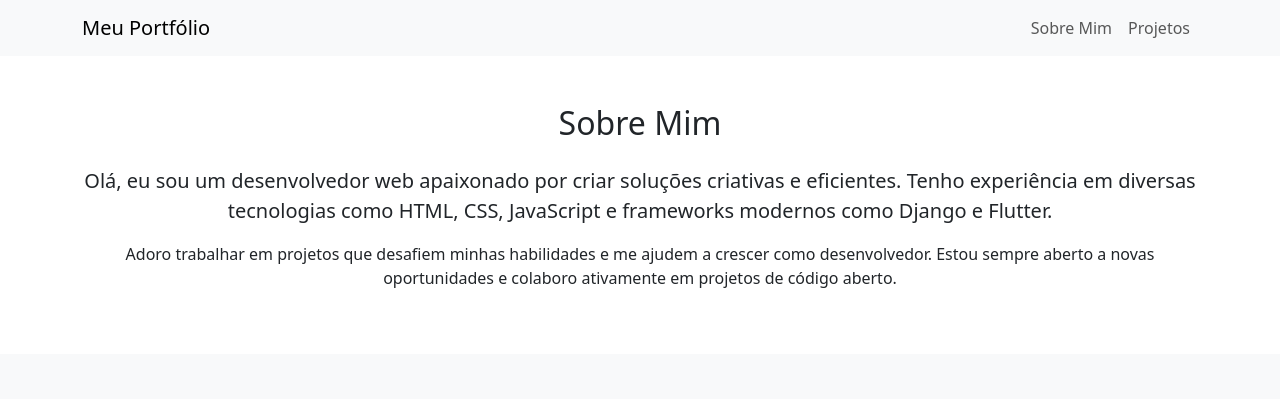
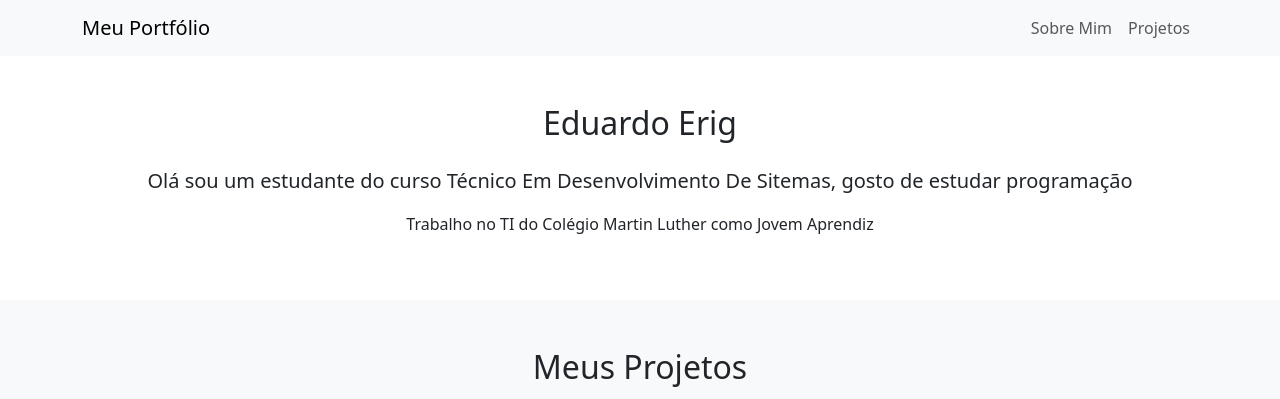
Before and after one commit to eduardoerig/portifolioBoostrap, a plain HTML site: page index.html in a window 1280 px wide. Shown: the top 399 px of the page. Drawn offline with nearby package versions, Linux system fonts and the light colour scheme.

Commit message:
Add files via upload

```diff
--- a/index.html
+++ b/index.html
@@ -6,27 +6,19 @@
   <meta name="viewport" content="width=device-width, initial-scale=1.0">
   <title>Meu Portfólio</title>
 
-  <!-- Referência ao Bootstrap CDN -->
-  <!-- Esse link importa o CSS do Bootstrap, permitindo usar suas classes e componentes prontos -->
   <link href="https://cdn.jsdelivr.net/npm/bootstrap@5.3.0-alpha1/dist/css/bootstrap.min.css" rel="stylesheet">
 </head>
 
 <body>
 
-  <!-- Navbar (Menu de Navegação) -->
-  <!-- O componente navbar cria um menu de navegação fixo no topo da página -->
-  <!-- Ele é responsivo, ajustando-se para uma versão 'hambúrguer' em telas menores -->
   <nav class="navbar navbar-expand-lg navbar-light bg-light">
     <div class="container">
-      <!-- Título da página (pode ser o nome ou logotipo do desenvolvedor) -->
       <a class="navbar-brand" href="#">Meu Portfólio</a>
 
-      <!-- Botão de colapso da navbar para telas pequenas (mostra o ícone de menu) -->
       <button class="navbar-toggler" type="button" data-bs-toggle="collapse" data-bs-target="#navbarNav" aria-controls="navbarNav" aria-expanded="false" aria-label="Toggle navigation">
         <span class="navbar-toggler-icon"></span>
       </button>
 
-      <!-- Itens da navbar, como links para diferentes seções -->
       <div class="collapse navbar-collapse" id="navbarNav">
         <ul class="navbar-nav ms-auto">
           <li class="nav-item">
@@ -40,46 +32,32 @@
     </div>
   </nav>
 
-  <!-- Seção Sobre Mim -->
-  <!-- A tag 'section' é usada para definir uma parte específica da página -->
-  <!-- A classe 'py-5' adiciona espaçamento vertical (padding) à seção e 'bg-white' aplica o fundo branco -->
   <section id="sobre-mim" class="py-5 bg-white">
     <div class="container text-center">
-      <!-- Título da seção, centralizado com Bootstrap -->
-      <h2 class="mb-4">Sobre Mim</h2>
-      <!-- Texto explicativo sobre o desenvolvedor, usando classes de texto Bootstrap -->
-      <p class="lead">Olá, eu sou um desenvolvedor web apaixonado por criar soluções criativas e eficientes. Tenho experiência em diversas tecnologias como HTML, CSS, JavaScript e frameworks modernos como Django e Flutter.</p>
-      <p>Adoro trabalhar em projetos que desafiem minhas habilidades e me ajudem a crescer como desenvolvedor. Estou sempre aberto a novas oportunidades e colaboro ativamente em projetos de código aberto.</p>
+      <h2 class="mb-4">Eduardo Erig</h2>
+      <p class="lead">Olá sou um estudante do curso Técnico Em Desenvolvimento De Sitemas, gosto de estudar programação </p>
+      <p>Trabalho no TI do Colégio Martin Luther como Jovem Aprendiz</p>
     </div>
   </section>
 
-  <!-- Seção Projetos -->
-  <!-- 'bg-light' adiciona um fundo cinza claro e 'py-5' controla o espaçamento vertical -->
   <section id="projetos" class="py-5 bg-light">
     <div class="container">
-      <!-- Título da seção Projetos -->
       <h2 class="text-center mb-5">Meus Projetos</h2>
       <div class="row">
-        <!-- Grid de 3 colunas: 'col-lg-4' ajusta cada coluna a 4 unidades em telas grandes (máximo de 12 colunas), 'col-md-6' ajusta para 2 colunas em telas médias -->
 
-        <!-- Projeto 1 -->
         <div class="col-lg-4 col-md-6 mb-4">
           <div class="card h-100">
-            <!-- Imagem ilustrativa do projeto com tamanho fixo -->
             <img src="siteimg.png" class="card-img-top" alt="Projeto 1">
             <div class="card-body">
-              <!-- Título e descrição do projeto -->
               <h5 class="card-title">Site Gamer</h5>
               <p class="card-text">Site crido com intenção de aprendizado</p>
             </div>
-            <!-- Botão para acessar o projeto -->
             <div class="card-footer text-center">
               <a href="https://eduardoerig.github.io/Projeto1/index.html" class="btn btn-primary" target="_blank">Ver Projeto</a>
             </div>
           </div>
         </div>
 
-        <!-- Projeto 2 -->
         <div class="col-lg-4 col-md-6 mb-4">
           <div class="card h-100">
             <img src="paineldepf.png" class="card-img-top" alt="Projeto 2">
@@ -93,7 +71,6 @@
           </div>
         </div>
 
-        <!-- Projeto 3 -->
         <div class="col-lg-4 col-md-6 mb-4">
           <div class="card h-100">
             <img src="https://via.placeholder.com/400x200" class="card-img-top" alt="Projeto 3">
@@ -111,16 +88,12 @@
     </div>
   </section>
 
-  <!-- Footer -->
-  <!-- Rodapé da página com fundo escuro e texto branco. Inclui os direitos autorais. -->
   <footer class="py-4 bg-dark text-white text-center">
     <div class="container">
       <p class="mb-0">&copy; 2024 Eduardo Erig. Todos os direitos reservados.</p>
     </div>
   </footer>
 
-  <!-- Referência ao JavaScript do Bootstrap -->
-  <!-- Esse script habilita a funcionalidade interativa, como o menu colapsável (navbar) -->
   <script src="https://cdn.jsdelivr.net/npm/bootstrap@5.3.0-alpha1/dist/js/bootstrap.bundle.min.js"></script>
 </body>
 
```
